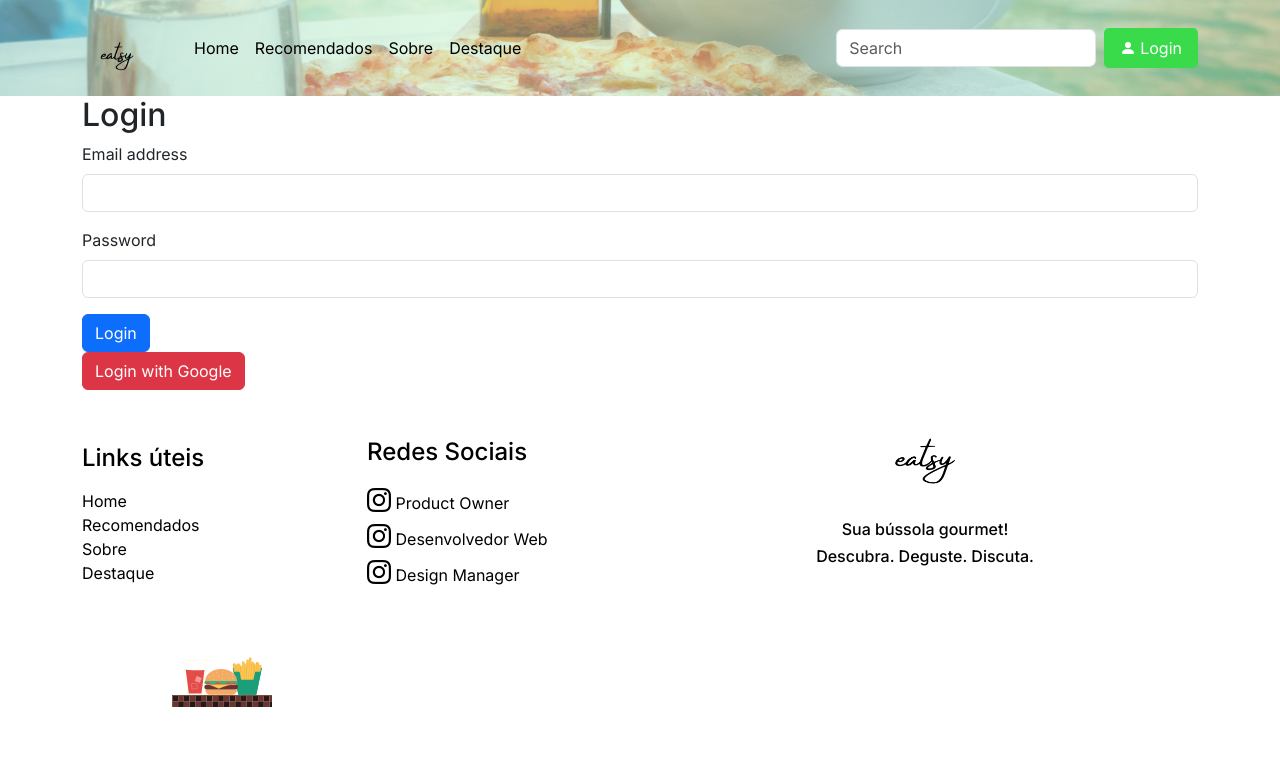
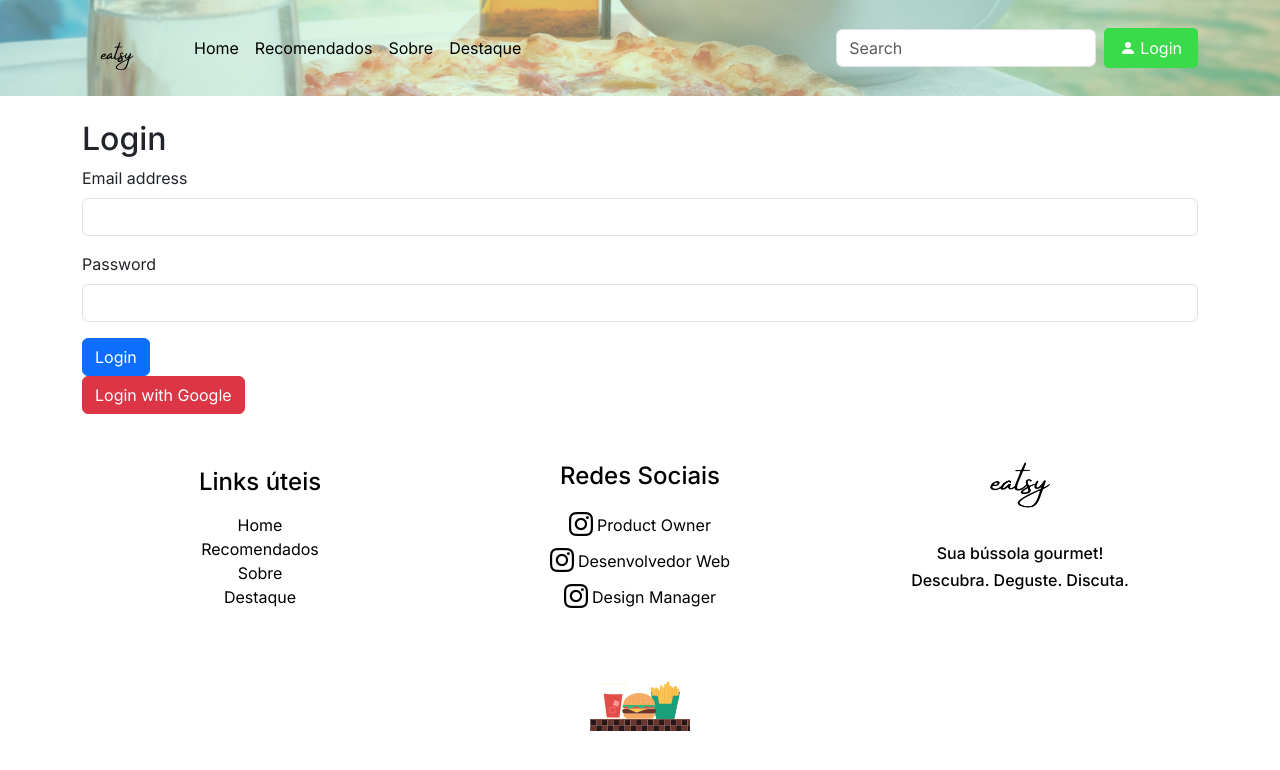
Before and after one commit to HenriAguiar/SmartCities, a Next.js app: page /login in a window 1280 px wide. Shown: the top 770 px of the page. Built offline with nearby package versions, Linux system fonts and the light colour scheme.

Commit message:
fix: estilização do rodapé e outras seções

```diff
--- a/src/app/login/components/login.jsx
+++ b/src/app/login/components/login.jsx
@@ -2,7 +2,7 @@ import React from 'react';
 
 const Login = () => {
   return (
-    <div className="container">
+    <div className="container mt-4">
       <h2>Login</h2>
       <form>
         <div className="mb-3">
--- a/src/components/Footer.jsx
+++ b/src/components/Footer.jsx
@@ -8,72 +8,72 @@ export default function Rodape() {
             <div className="rodape">
                 <div className="container">
                     <div className="row align-items-center">
-                        <div className="col-lg-3 md-12">
+                        <div className="col-lg-4 md-12">
                             <ul className="list-unstyled">
                                 <li>
-                                    <div className="d-flex align-items-start justify-content-start">
+                                    <div className="d-flex align-items-center justify-content-center">
                                         <h4 className="tituloRodape">Links úteis</h4>
                                     </div>
                                 </li>
                                 <li>
-                                    <a className="linkSemDecoracao" href="/">
+                                    <a className="linkSemDecoracao d-flex align-items-center justify-content-center" href="/">
                                         Home
                                     </a>
                                 </li>
 
                                 <li>
-                                    <a className="linkSemDecoracao" href="/#recomendados">
+                                    <a className="linkSemDecoracao d-flex align-items-center justify-content-center" href="/#recomendados">
                                         Recomendados
                                     </a>
                                 </li>
 
                                 <li>
-                                    <a className="linkSemDecoracao" href="/#sobre">
+                                    <a className="linkSemDecoracao d-flex align-items-center justify-content-center" href="/#sobre">
                                         Sobre
                                     </a>
                                 </li>
 
                                 <li>
-                                    <a className="linkSemDecoracao" href="/#destaque">
+                                    <a className="linkSemDecoracao d-flex align-items-center justify-content-center" href="/#destaque">
                                         Destaque
                                     </a>
                                 </li>
                             </ul>
                         </div>
-                        <div className="col-lg-3 md-12">
+                        <div className="col-lg-4 md-12">
                             <ul className="list-unstyled">
                                 <li>
-                                    <div className="d-flex align-items-start justify-content-start">
+                                    <div className="d-flex align-items-center justify-content-center">
                                         <h4 className="tituloRodape RedeSocial">Redes Sociais</h4>
                                     </div>
                                 </li>
                                 <li>
                                     <a
-                                        className="linkSemDecoracao"
+                                        className="linkSemDecoracao d-flex align-items-center justify-content-center"
                                         href="https://www.instagram.com/helyezer_teofilo/?utm_source=ig_web_button_share_sheet&igshid=OGQ5ZDc2ODk2ZA=="
                                     >
-                                        <i className="bi bi-instagram fs-4"></i> Product Owner
+                                        <i className="bi bi-instagram fs-4 me-1"></i> Product Owner
                                     </a>
                                 </li>
                                 <li>
                                     <a
-                                        className="linkSemDecoracao"
+                                        className="linkSemDecoracao d-flex align-items-center justify-content-center"
                                         href="https://www.instagram.com/henri.aguiar/?utm_source=ig_web_button_share_sheet&igshid=OGQ5ZDc2ODk2ZA=="
                                     >
-                                        <i className="bi bi-instagram fs-4"></i> Desenvolvedor Web
+                                        <i className="bi bi-instagram fs-4 me-1"></i> Desenvolvedor Web
                                     </a>
                                 </li>
                                 <li>
                                     <a
-                                        className="linkSemDecoracao"
+                                        className="linkSemDecoracao d-flex align-items-center justify-content-center"
                                         href="https://www.instagram.com/joaovictordss.png/?utm_source=ig_web_button_share_sheet&igshid=OGQ5ZDc2ODk2ZA=="
                                     >
-                                        <i className="bi bi-instagram fs-4"></i> Design Manager
+                                        <i className="bi bi-instagram fs-4 me-1"></i> Design Manager
                                     </a>
                                 </li>
                             </ul>
                         </div>
-                        <div className="col-lg-6 md-12">
+                        <div className="col-lg-4 md-12">
                             <ul className="list-unstyled">
                                 <li>
                                     <div className="colLogo d-flex flex-column">
@@ -97,8 +97,14 @@ export default function Rodape() {
                             </ul>
                         </div>
                     </div>
-                    <div className="col-lg-3 md-12">
-                        <Animacao/>
+                </div>
+            </div>
+            <div className="container text-center">
+                <div className="row">
+                    <div className="col-12">
+                        <div className="colAnimacao d-flex">
+                            <Animacao />
+                        </div>
                     </div>
                 </div>
             </div>
--- a/src/styles/_footer.scss
+++ b/src/styles/_footer.scss
@@ -33,3 +33,13 @@
 .RedeSocial{
     margin-top: 0rem;
 }
+
+.colAnimacao{
+    align-items: center;
+    justify-content: center;
+    margin-top: 0rem;
+}
+
+.espaco{
+    margin-left: 5px;
+}
--- a/src/styles/_navBar.scss
+++ b/src/styles/_navBar.scss
@@ -21,7 +21,9 @@
   }
 
   .link,
-  .link:focus {
+  .link:focus,
+  .link:active,
+  .link:visited {
     color: black;
     text-decoration: none;
   }
```
